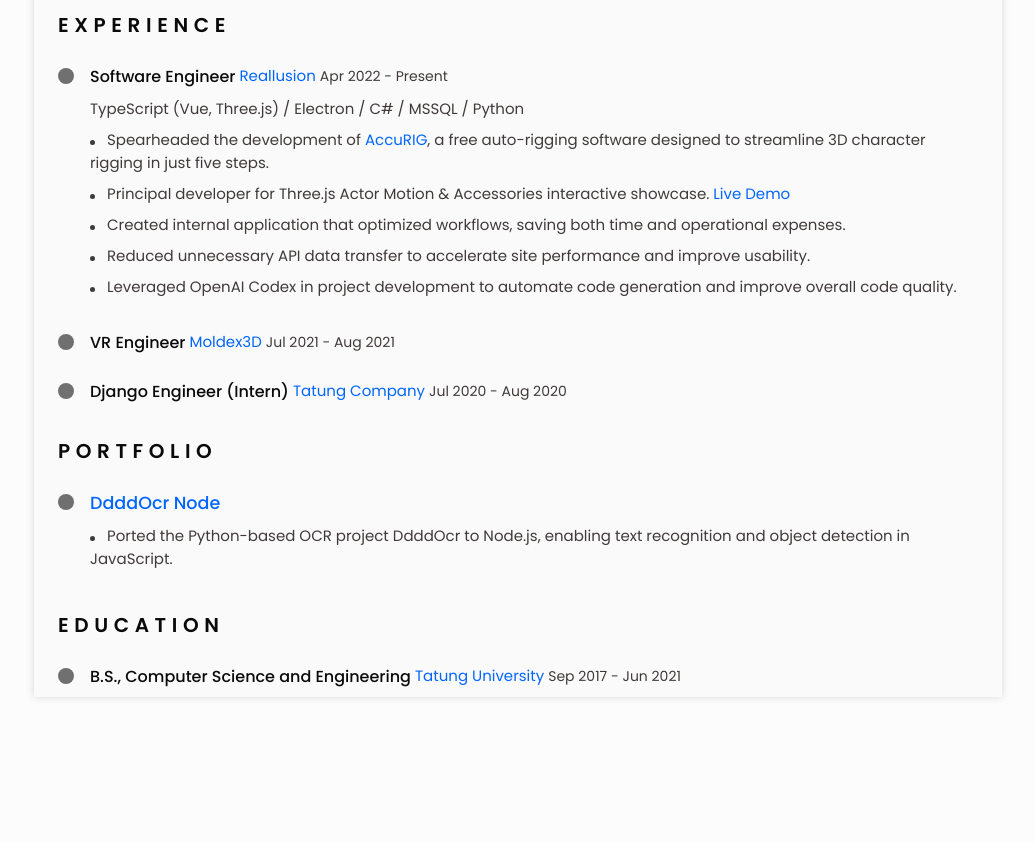
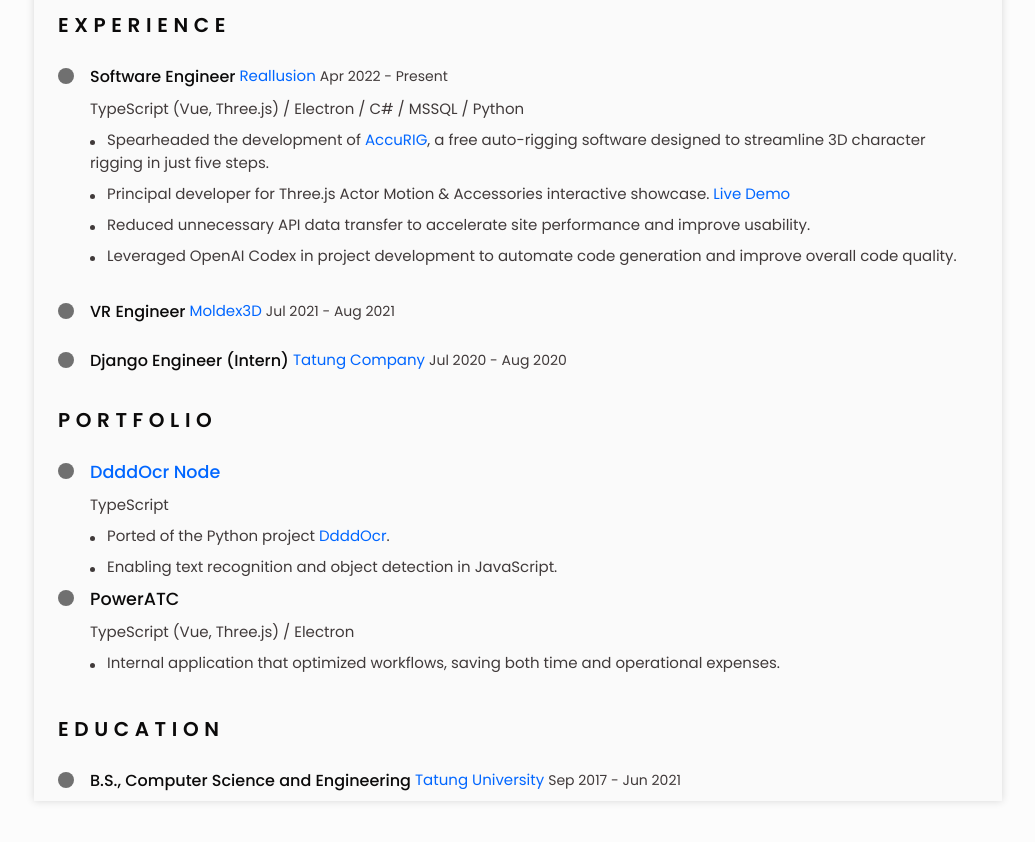
Before and after one commit to rhy3h/rhy3h.github.io, a plain HTML site: page index.html in a window 1280 px wide. Shown: the part 258-1100 px from the top of the page, without its empty margins (122-1157 px from the left). Before the commit the page ends 1003 px from the top, so only its background shows below. Drawn offline with Linux system fonts and the light colour scheme.

Commit message:
feat: update

```diff
--- a/index.html
+++ b/index.html
@@ -153,10 +153,6 @@
                       >
                     </li>
                     <li class="experience__details">
-                      <span class="skills__circle"></span>Created internal application that optimized
-                      workflows, saving both time and operational expenses.
-                    </li>
-                    <li class="experience__details">
                       <span class="skills__circle"></span>Reduced unnecessary API data transfer to
                       accelerate site performance and improve usability.
                     </li>
@@ -233,9 +229,42 @@
                       >DdddOcr Node
                     </a>
                   </h3>
+                  <p class="experience__description">
+                    TypeScript
+                  </p>
                   <ul>
                     <li class="experience__details">
-                      <span class="skills__circle"></span>Ported the Python-based OCR project DdddOcr to Node.js, enabling text recognition and object detection in JavaScript.
+                      <span class="skills__circle"></span>Ported of the Python project <a
+                        href="https://github.com/sml2h3/ddddocr"
+                        target="_blank"
+                        class="web__link"
+                        >DdddOcr</a
+                      >.
+                    </li>
+                    <li class="experience__details">
+                      <span class="skills__circle"></span>Enabling text recognition and object detection in JavaScript.
+                    </li>
+                  </ul>
+                </div>
+              </div>
+            </div>
+
+            <div class="experience__container bd-grid">
+              <div class="experience__content">
+                <div class="experience__time">
+                  <span class="experience__rounder"></span>
+                </div>
+
+                <div class="experience__data bd-grid">
+                  <h3 class="experience__title">
+                    PowerATC
+                  </h3>
+                  <p class="experience__description">
+                    TypeScript (Vue, Three.js) / Electron
+                  </p>
+                  <ul>
+                    <li class="experience__details">
+                      <span class="skills__circle"></span>Internal application that optimized workflows, saving both time and operational expenses.
                     </li>
                   </ul>
                 </div>
```
Also changed, not shown: 1 other file.
